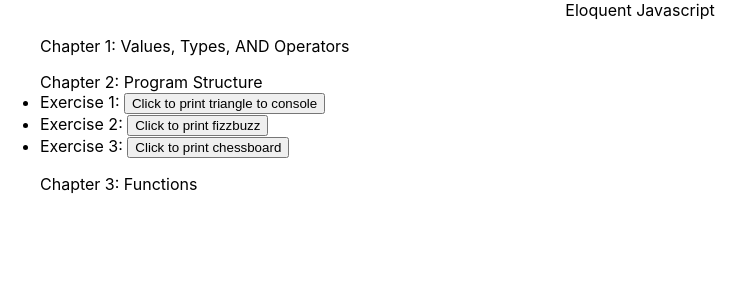
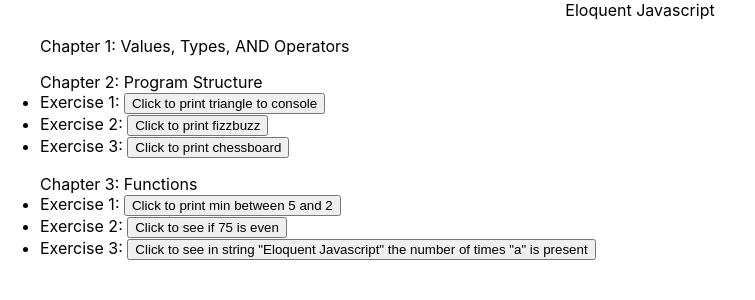
Before and after one commit to tomoiagahoratiu/Eloquent-JS, a React (Create React App) app: page / in a window 1280 px wide. Shown: the top 300 px of the page, without its empty margins (0-755 px from the left). Built offline with nearby package versions, Linux system fonts and the light colour scheme.

Commit message:
Chapter 3 finished

```diff
--- a/src/App.js
+++ b/src/App.js
@@ -1,5 +1,6 @@
 import './App.css';
 import { printTriangle, fuzzPrint, chestBoard } from './Chapter2';
+import { countString, isEven, minimun } from './Chapter3';
 
 function App() {
   return (
@@ -23,6 +24,18 @@ function App() {
       </li>
     </ul>
     <ul>Chapter 3: Functions
+    <li>
+      <label>Exercise 1: </label>
+      <button onClick={() => minimun(5, 2)}>Click to print min between 5 and 2</button>
+      </li>
+      <li>
+      <label>Exercise 2: </label>
+      <button onClick={() => console.log(isEven(75))}>Click to see if 75 is even</button>
+      </li>
+      <li>
+      <label>Exercise 3: </label>
+      <button onClick={() => countString("Eloquent Javascript")}>Click to see in string "Eloquent Javascript" the number of times "a" is present</button>
+      </li>
     </ul>
     </>
   );
--- /dev/null
+++ b/src/Chapter3.js
@@ -0,0 +1,25 @@
+export function minimun(number1, number2) {
+    console.clear();
+    console.log(number1 < number2 ? number1 : number2);
+}
+
+export function isEven(number) {
+    console.clear();
+        if (number === 0 ) return true;
+        else if (number === 1) return false;
+        else if (number < 0) return isEven(-number);
+        else return isEven(number-2);
+}
+
+export function countString(phrase) {
+    console.clear();
+    countChar(phrase, "a");
+}
+
+export function countChar(phrase, char) {
+    let count=0;
+    for(let i=0; i<phrase.length; i++){
+        if(phrase[i] === char) count++;
+    }
+    console.log(count)
+}
```
Also changed, not shown: 1 other file (tests, documents, lock files or other folders).
